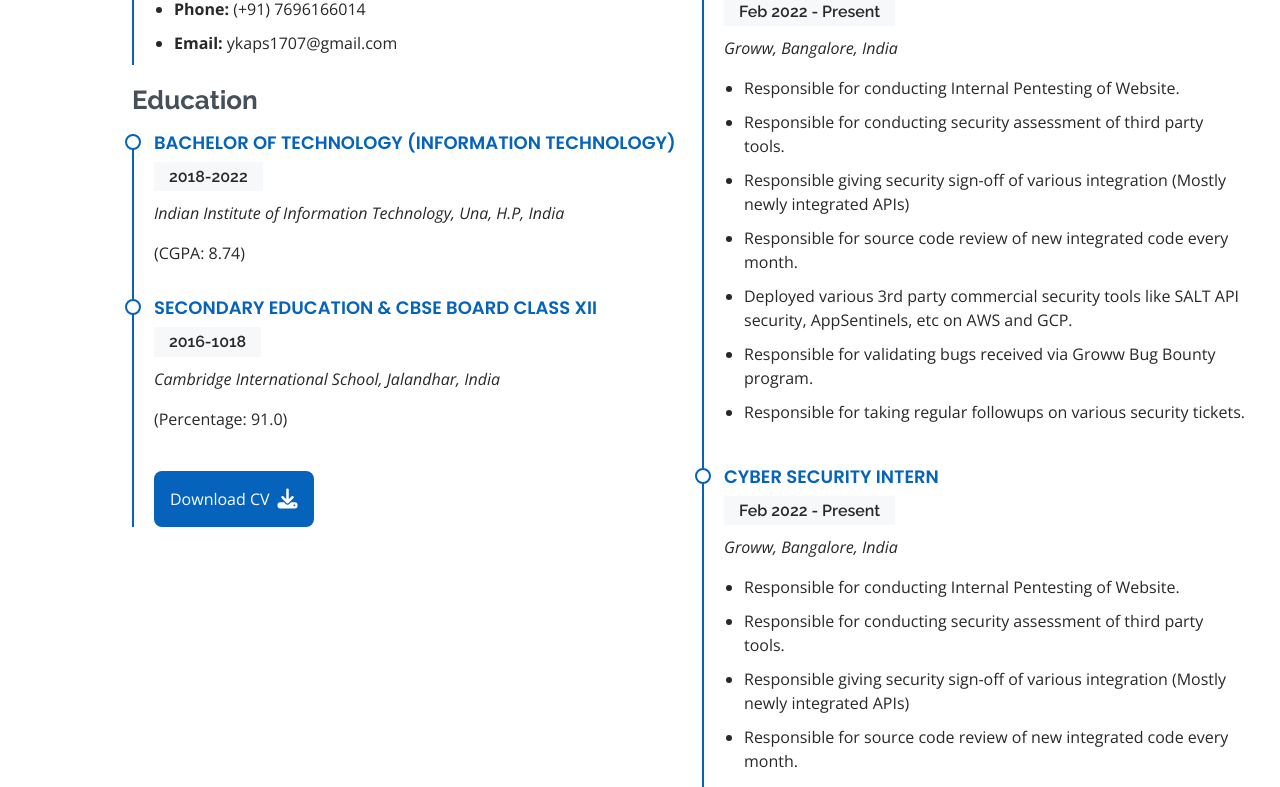
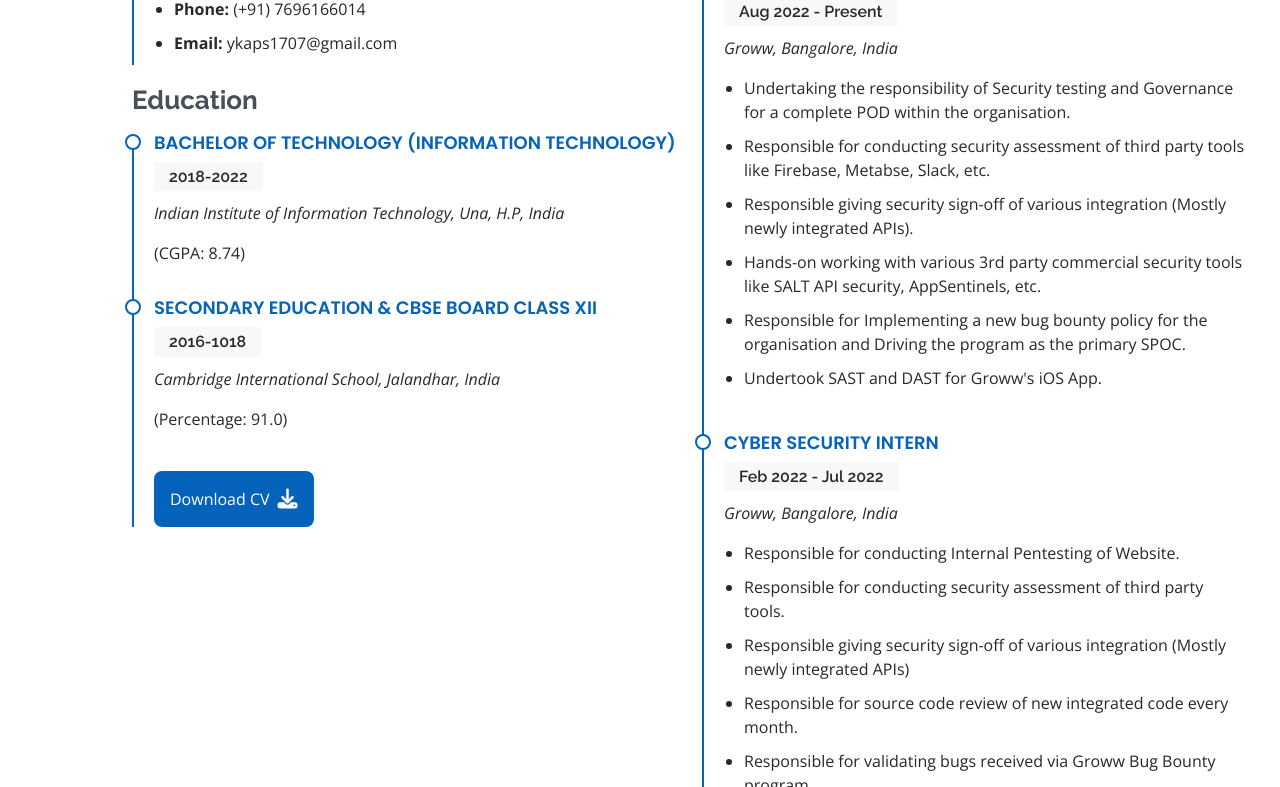
Before and after one commit to JitakshKapoor/Portfolio, a plain HTML site: page index.html in a window 1280 px wide. Shown: the part 2013-2800 px from the top of the page. Drawn offline with nearby package versions, Linux system fonts and the light colour scheme.

Commit message:
Update index.html

```diff
--- a/index.html
+++ b/index.html
@@ -179,32 +179,30 @@
           <div class="col-lg-6">
             <h3 class="resume-title">Professional Experience</h3>
             <div class="resume-item">
+              <h4>Cyber Security Analyst</h4>
+              <h5>Aug 2022 - Present</h5>
+              <p><em>Groww, Bangalore, India </em></p>
+              <ul>
+                <li>Undertaking the responsibility of Security testing and Governance for a complete POD within the organisation.</li>
+                <li>Responsible for conducting security assessment of third party tools like Firebase, Metabse, Slack, etc. </li>
+                <li>Responsible giving security sign-off of various integration (Mostly newly integrated APIs).</li>
+                <li>Hands-on working with various 3rd party commercial security tools like SALT API security, AppSentinels, etc.</li>
+                <li>Responsible for Implementing a new bug bounty policy for the organisation and Driving the program as the primary SPOC.</li>
+                <li>Undertook SAST and DAST for Groww's iOS App.</li>
+
+              </ul>
+            </div>
+            <div class="resume-item">
               <h4>Cyber Security Intern</h4>
-              <h5>Feb 2022 - Present</h5>
+              <h5>Feb 2022 - Jul 2022</h5>
               <p><em>Groww, Bangalore, India </em></p>
               <ul>
                 <li>Responsible for conducting Internal Pentesting of Website.</li>
                 <li>Responsible for conducting security assessment of third party tools. </li>
                 <li>Responsible giving security sign-off of various integration (Mostly newly integrated APIs)</li>
                 <li>Responsible for source code review of new integrated code every month.</li>
-                <li>Deployed various 3rd party commercial security tools like SALT API security, AppSentinels, etc on AWS and GCP.</li>
                 <li>Responsible for validating bugs received via Groww Bug Bounty program.</li>
-                <li> Responsible for taking regular followups on various security tickets.</li>
-
-              </ul>
-            </div>
-            <div class="resume-item">
-              <h4>Cyber Security Intern</h4>
-              <h5>Feb 2022 - Present</h5>
-              <p><em>Groww, Bangalore, India </em></p>
-              <ul>
-                <li>Responsible for conducting Internal Pentesting of Website.</li>
-                <li>Responsible for conducting security assessment of third party tools. </li>
-                <li>Responsible giving security sign-off of various integration (Mostly newly integrated APIs)</li>
-                <li>Responsible for source code review of new integrated code every month.</li>
-                <li>Deployed various 3rd party commercial security tools like SALT API security, AppSentinels, etc on AWS and GCP.</li>
-                <li>Responsible for validating bugs received via Groww Bug Bounty program.</li>
-                <li> Responsible for taking regular followups on various security tickets.</li>
+                <li>Responsible for taking regular followups on various security tickets.</li>
 
               </ul>
             </div>
```
